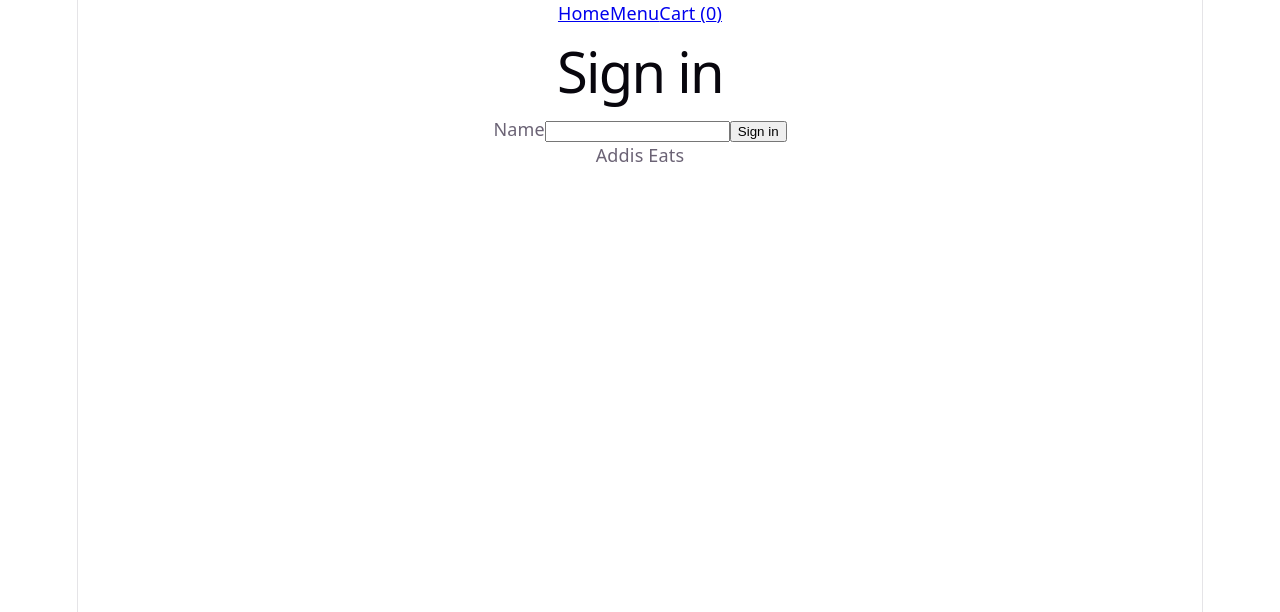
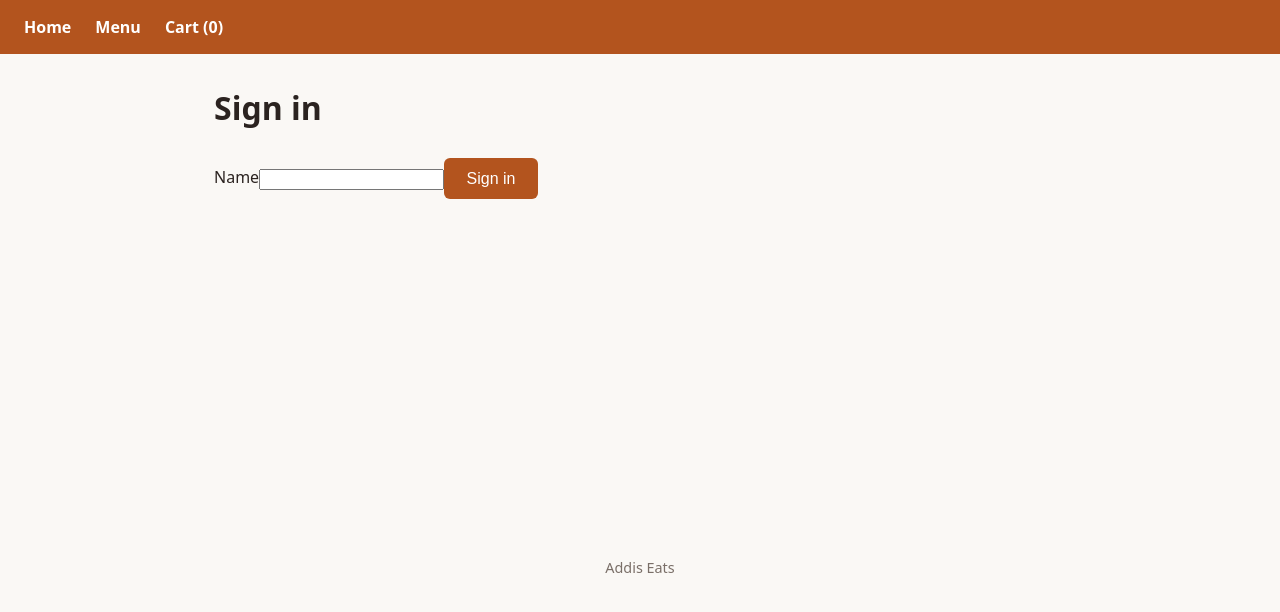
Before and after one commit to kalkidanWoldesenbet/addis-eats, a React (Vite) app: page /signin in a window 1280 px wide. Shown: the top 612 px of the page. Built offline with nearby package versions, Linux system fonts and the light colour scheme.

Commit message:
style: global stylesheet for layout, menu, cart, checkout

```diff
--- a/src/cart/CartLine.jsx
+++ b/src/cart/CartLine.jsx
@@ -19,7 +19,7 @@ function CartLine({ line, onQuantityChange, onRemove }) {
         </div>
 
         <p>{lineTotal} ETB</p>
-        <button onClick={() => onRemove(dish.id)}>Remove</button>
+        <button className="remove-btn" onClick={() => onRemove(dish.id)}>Remove</button>
 
     </div>
   )
--- /dev/null
+++ b/src/css/style.css
@@ -0,0 +1,157 @@
+:root {
+  --color-bg: #faf8f5;
+  --color-surface: #ffffff;
+  --color-primary: #b3541e;
+  --color-primary-dark: #8a3f16;
+  --color-text: #2b2320;
+  --color-muted: #7a6f68;
+  --color-border: #e5ddd5;
+  --color-error: #c0392b;
+  --radius: 10px;
+  --space: 1rem;
+}
+
+* { box-sizing: border-box; }
+
+body {
+  margin: 0;
+  font-family: system-ui, -apple-system, sans-serif;
+  background: var(--color-bg);
+  color: var(--color-text);
+}
+
+header {
+  background: var(--color-primary);
+  padding: 1rem 1.5rem;
+}
+
+header nav { display: flex; gap: 1.5rem; }
+
+header nav a {
+  color: white;
+  text-decoration: none;
+  font-weight: 600;
+}
+header nav a:hover { text-decoration: underline; }
+a {
+  color: var(--color-primary);
+  text-decoration: none;
+  font-weight: 600;
+}
+a:hover { text-decoration: underline; }
+main {
+  max-width: 900px;
+  margin: 0 auto;
+  padding: 2rem 1.5rem;
+  min-height: 60vh;
+}
+
+footer {
+  text-align: center;
+  padding: 1.5rem;
+  color: var(--color-muted);
+  font-size: 0.9rem;
+}
+
+h1 { margin-top: 0; }
+
+/* Category bar */
+.category-bar { display: flex; gap: 0.5rem; margin-bottom: 1.5rem; flex-wrap: wrap; }
+.category-bar button {
+  padding: 0.4rem 1rem;
+  border: 1px solid var(--color-border);
+  background: var(--color-surface);
+  border-radius: 999px;
+  cursor: pointer;
+}
+.category-bar button[aria-pressed="true"] {
+  background: var(--color-primary);
+  color: white;
+  border-color: var(--color-primary);
+}
+
+/* Dish list / cards */
+.dish-list {
+  display: grid;
+  grid-template-columns: repeat(auto-fill, minmax(220px, 1fr));
+  gap: 1rem;
+}
+.dish-card {
+  background: var(--color-surface);
+  border: 1px solid var(--color-border);
+  border-radius: var(--radius);
+  padding: 1rem;
+}
+.dish-card h3 { margin: 0 0 0.4rem; }
+.dish-card a { color: var(--color-primary); font-weight: 600; text-decoration: none; margin-right: 0.75rem; }
+.dish-card button {
+  background: var(--color-primary);
+  color: white;
+  border: none;
+  padding: 0.5rem 0.9rem;
+  border-radius: 6px;
+  cursor: pointer;
+  margin-top: 0.5rem;
+}
+.dish-card button:hover { background: var(--color-primary-dark); }
+
+/* Cart */
+.cart-line {
+  display: flex;
+  align-items: center;
+  gap: 1rem;
+  background: var(--color-surface);
+  border: 1px solid var(--color-border);
+  border-radius: var(--radius);
+  padding: 0.75rem 1rem;
+  margin-bottom: 0.75rem;
+}
+.cart-line h3 { margin: 0; flex: 1; }
+.quantity-controls { display: flex; align-items: center; gap: 0.5rem; }
+.quantity-controls button {
+  width: 28px; height: 28px;
+  border-radius: 6px;
+  border: 1px solid var(--color-border);
+  background: var(--color-surface);
+  cursor: pointer;
+}
+
+.remove-btn {
+  background: transparent;
+  color: var(--color-error);
+  border: 1px solid var(--color-error);
+  padding: 0.4rem 0.8rem;
+  border-radius: 6px;
+  cursor: pointer;
+  font-size: 0.85rem;
+}
+.remove-btn:hover {
+  background: var(--color-error);
+  color: white;
+}
+
+/* Forms */
+.field { margin-bottom: 1rem; display: flex; flex-direction: column; gap: 0.3rem; }
+.field label { font-weight: 600; font-size: 0.9rem; }
+.field input {
+  padding: 0.5rem 0.7rem;
+  border: 1px solid var(--color-border);
+  border-radius: 6px;
+  font-size: 1rem;
+}
+.field input[aria-invalid="true"] { border-color: var(--color-error); }
+.field-error { color: var(--color-error); font-size: 0.85rem; margin: 0; }
+
+button[type="submit"] {
+  background: var(--color-primary);
+  color: white;
+  border: none;
+  padding: 0.7rem 1.4rem;
+  border-radius: 6px;
+  font-size: 1rem;
+  cursor: pointer;
+  margin-top: 0.5rem;
+}
+button[type="submit"]:disabled { opacity: 0.6; cursor: not-allowed; }
+
+[role="alert"] { color: var(--color-error); }
--- a/src/main.jsx
+++ b/src/main.jsx
@@ -1,7 +1,7 @@
 import { StrictMode } from 'react'
 import { createRoot } from 'react-dom/client'
 import { BrowserRouter } from 'react-router-dom'
-import './index.css'
+import './css/style.css'
 import App from './App.jsx'
 
 createRoot(document.getElementById('root')).render(
--- a/src/menu/CategoryBar.jsx
+++ b/src/menu/CategoryBar.jsx
@@ -2,7 +2,7 @@ const CATEGORIES = ["All", "Main ","Vegetarian","Dessert"];
 
 function CategoryBar({selected, onSelect}) {
   return (
-    <div>
+    <div className="category-bar">
       {CATEGORIES.map((cat) => (
         <button
           key={cat}
--- a/src/menu/DishCard.jsx
+++ b/src/menu/DishCard.jsx
@@ -2,7 +2,7 @@ import { Link } from "react-router-dom";
 
 function DishCard({ dish, onAdd }) {
   return (
-    <article>
+    <article className="dish-card">
         <h3>{dish.name}</h3>
         <p>{dish.description}</p>
         <p>{dish.price} ETB</p>
```
